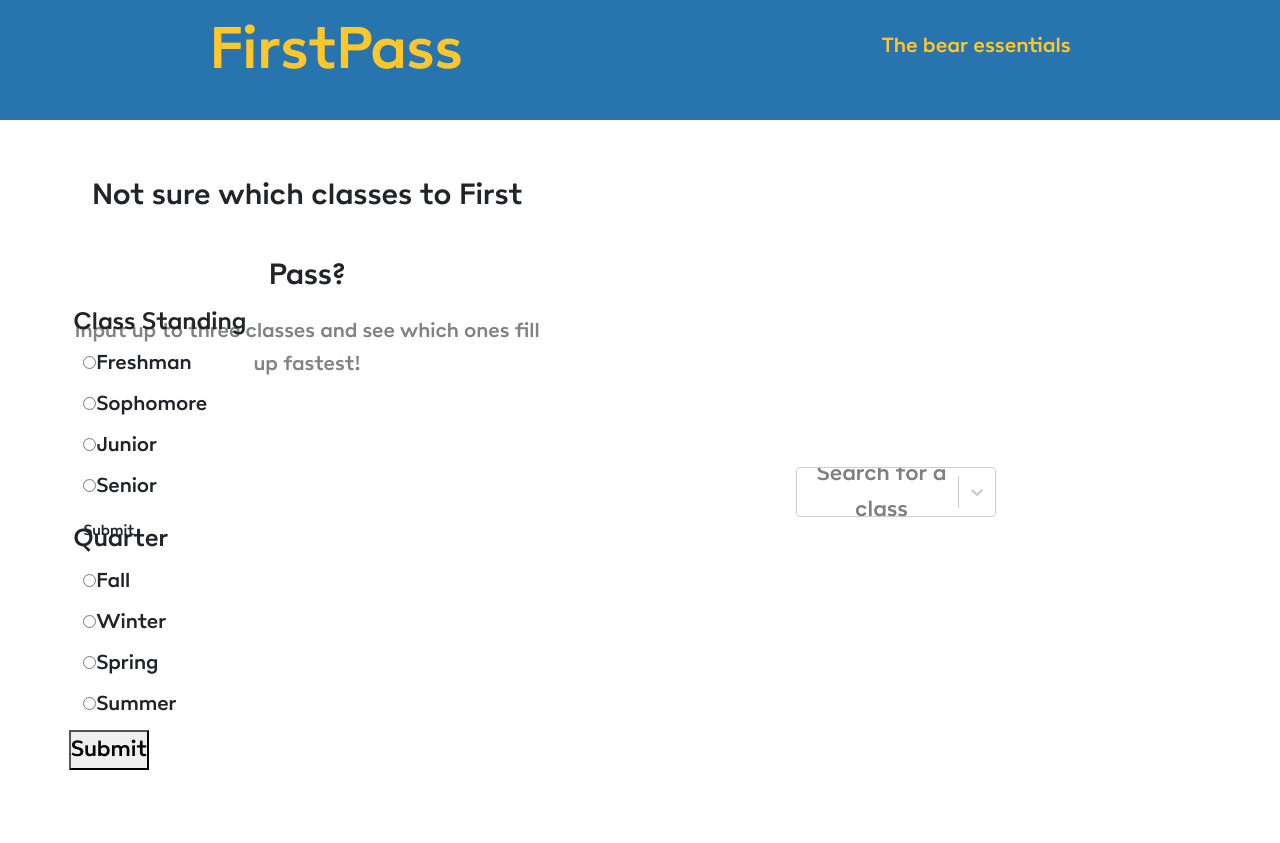
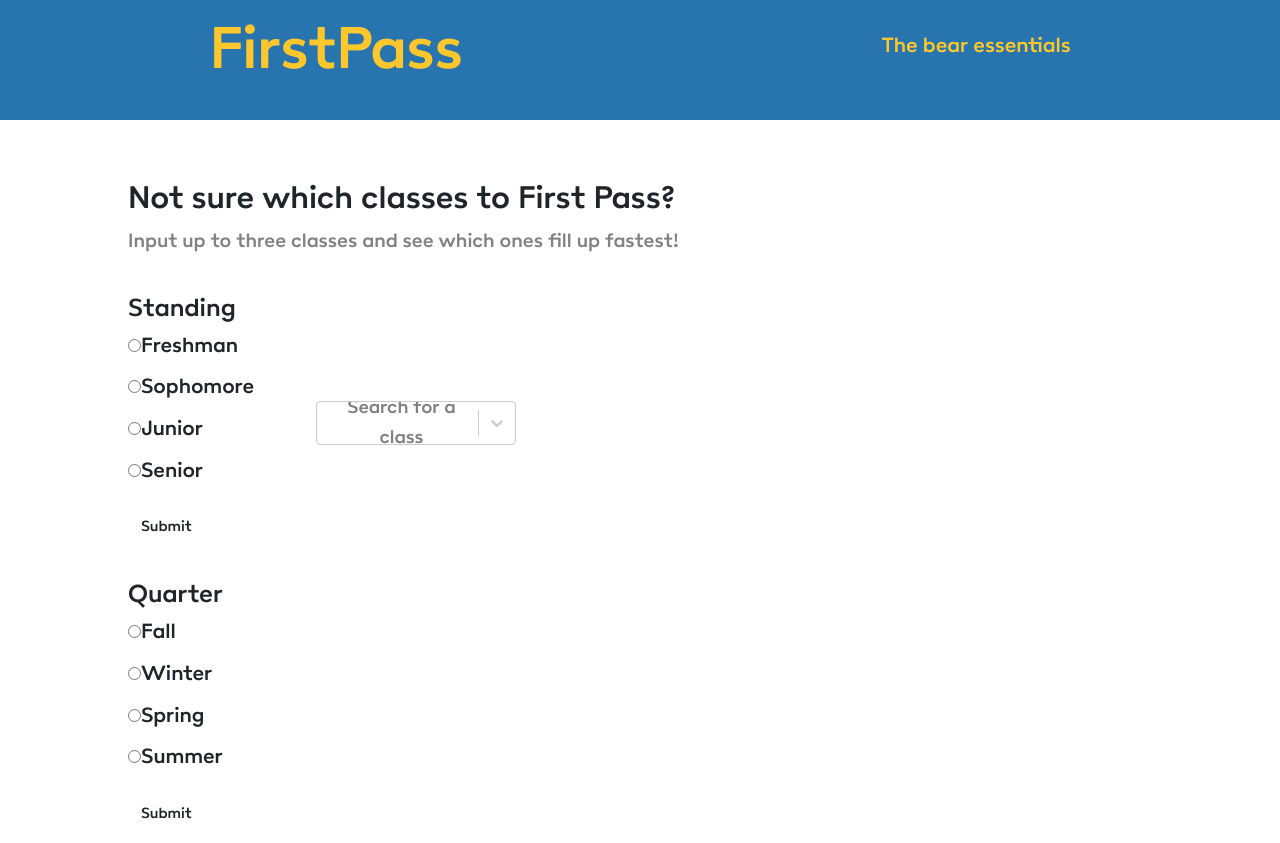
Before and after one commit to JiaminXu1019/FirstPass-1, a React (Create React App) app: page / in a window 1280 px wide. Before the commit the page ends 800 px from the top, so only its background shows below. Built offline with nearby package versions, Linux system fonts and the light colour scheme; the HTML template or start-up script is replaced by a standard one.

Commit message:
Use CSS grid to format the content

```diff
--- /dev/null
+++ b/src/components/Home.css
@@ -0,0 +1,16 @@
+.radio-buttons {
+    display:grid;
+    grid-template-columns: 12.5% 20%;
+    grid-row: auto auto;
+    grid-column-gap: 2.5%;
+    grid-row-gap: 20px;
+    padding-left: 10%;
+    padding-top: 2rem;
+}
+
+.radio-buttons .box{
+    display:flex;
+    justify-content: left;
+    font-size:40px;
+    font-family:sans-serif;
+  }
--- a/src/components/Home.js
+++ b/src/components/Home.js
@@ -9,7 +9,7 @@ import ClassDropdown from './classDropdown.js'
 import StandingRadioButton from './standing-radio-button.js'
 import QuarterRadioButton from './quarter-radio-button.js'
 import './myHeader.css'
-
+import './Home.css'
 
 
 const Home = () => {
@@ -21,12 +21,17 @@ const Home = () => {
 
           {/* <Checkboxes /> */}
 
-          <ClassDropdown />
-
-          <StandingRadioButton />
-
-          <QuarterRadioButton />
-
+          <div className="radio-buttons">
+            <div className="box">
+              <div className="radion-button-title">Standing</div>
+              <StandingRadioButton />
+            </div>
+            <div className="box"><ClassDropdown /></div>
+            <div className="box">
+              <div className="radion-button-title">Quarter</div>
+              <QuarterRadioButton />
+            </div>
+          </div>
         </div>
       );
 }
--- a/src/components/classDropdown.css
+++ b/src/components/classDropdown.css
@@ -206,19 +206,18 @@
 
 .container{
     position: relative;
-    width: 22vw;
-    height: 65vh;
+    width: 100%;
 
-    top: 29vh;
-    left: 20vw;
     align-content: center;
 
     overflow-x: hidden;
     overflow-y: auto;
+
+    font-size: 1.25rem;
 }
 
 .inside{
-    padding: 2vw;
+    padding: 0;
 }
 
 .input{
--- a/src/components/classDropdown.js
+++ b/src/components/classDropdown.js
@@ -33,10 +33,8 @@ class ClassDropdown extends React.Component {
     render() {
         console.log(this.state);
         return(
-            <div>
             <div className = "container">
                 <form className = "inside">
-                        <br />
                     <Select
                         placeholder="Search for a class"
                         isMulti
@@ -45,9 +43,7 @@ class ClassDropdown extends React.Component {
                         value={this.state.class1}
                         onChange={val => this.selectChange(val, "class1")}
                     />
-                        <br />
                 </form>
-                </div>
             </div>
         );
     }
--- a/src/components/myHeader.css
+++ b/src/components/myHeader.css
@@ -1,7 +1,7 @@
 .header{
     position: absolute;
     width: 100vw;
-    height: 15vh;
+    height: 120px;
 
     display: flex;
     flex-direction: column;
--- a/src/components/quarter-radio-button.css
+++ b/src/components/quarter-radio-button.css
@@ -1,7 +1,6 @@
 .radio2-container{
     width: 20vw;
     height: 25vh;
-    position: absolute;
     top: 70.75vh;
     left: 6.5vw;
 }
--- a/src/components/quarter-radio-button.js
+++ b/src/components/quarter-radio-button.js
@@ -1,5 +1,5 @@
 import React, { Component } from "react";
-import './quarter-radio-button.css';
+import './radio-button.css';
 
 class QuarterRadioButton extends Component {
   constructor() {
@@ -24,9 +24,9 @@ class QuarterRadioButton extends Component {
 
   render() {
     return (
-    <div className = "radio2-container">
-      <form onSubmit={this.formSubmit}>
-        <div className="radio2">
+    <div className = "radio-container">
+      <form id="form" onSubmit={this.formSubmit}>
+        <div className="radio">
           <label>
             <input
               type="radio"
@@ -37,7 +37,7 @@ class QuarterRadioButton extends Component {
             Fall
           </label>
         </div>
-        <div className="radio2">
+        <div className="radio">
           <label>
             <input
               type="radio"
@@ -48,7 +48,7 @@ class QuarterRadioButton extends Component {
             Winter
           </label>
         </div>
-        <div className="radio2">
+        <div className="radio">
           <label>
             <input
               type="radio"
@@ -59,7 +59,7 @@ class QuarterRadioButton extends Component {
             Spring
           </label>
         </div>
-        <div className="radio2">
+        <div className="radio">
           <label>
             <input
               type="radio"
@@ -73,7 +73,7 @@ class QuarterRadioButton extends Component {
         {/* <div className="selected">
           Selected option is : {this.state.selectedOption}
         </div> */}
-        <button className="btn2" type="submit">
+        <button className="btn" type="submit">
           Submit
         </button>
       </form>
--- /dev/null
+++ b/src/components/radio-button.css
@@ -0,0 +1,18 @@
+.radio-container{
+    width: 20vw;
+}
+
+.radio, .selected{
+    text-align: left;
+    font-size: 1.4rem;
+}
+
+#form {
+    text-align: left;
+}
+
+.radion-button-title{
+    font-size: 3.35vmin;
+    position: relative;
+    text-align: left;
+}
--- a/src/components/standing-radio-button.css
+++ /dev/null
@@ -1,17 +0,0 @@
-.radio-container{
-    width: 20vw;
-    height: 25vh;
-    position: absolute;
-    top: 43.5vh;
-    left: 6.5vw;
-}
-
-.radio, .selected{
-    text-align: left;
-    font-size: 2.75vmin;
-}
-
-.btn{
-    position: relative;
-    left: -8vw;
-}
--- a/src/components/standing-radio-button.js
+++ b/src/components/standing-radio-button.js
@@ -1,5 +1,5 @@
 import React, { Component } from "react";
-import './standing-radio-button.css';
+import './radio-button.css';
 
 class StandingRadioButton extends Component {
   constructor() {
@@ -25,7 +25,7 @@ class StandingRadioButton extends Component {
   render() {
     return (
     <div className = "radio-container">
-      <form onSubmit={this.formSubmit}>
+      <form id = "form" onSubmit={this.formSubmit}>
         <div className="radio">
           <label>
             <input
--- a/src/components/upperLeft.css
+++ b/src/components/upperLeft.css
@@ -1,34 +1,16 @@
 .description-container{
-    width: 40vw;
-    height: 15vh;
-    padding: 20px;
-    position: absolute;
-    left: 4vw;
-    top: 17vh;
+    width: 50%;
+    padding-top: 175px;
+    position: relative;
+    left: 10%;
+    text-align: left;
   }
 
   .top-text{
-    font-size: 4.0vmin;
-    line-height: 10.0vmin;
+    font-size: 2.125rem;
   }
 
   .bottom-text{
-    font-size: 2.75vmin;
+    font-size: 1.3125rem;
     color: #828282;
   }
-
-  .standing{
-    font-size: 3.35vmin;
-    position: absolute;
-    left: 1.75vw;
-    top: 21vh;
-    text-align: left;
-  }
-
-  .quarter{
-    font-size: 3.35vmin;
-    position: absolute;
-    left: 1.75vw;
-    top: 48vh;
-    text-align: left;
-  }
--- a/src/components/upperLeft.js
+++ b/src/components/upperLeft.js
@@ -6,8 +6,8 @@ function UpperLeft() {
         <div className="description-container">
             <div className="top-text">Not sure which classes to First Pass?</div>
             <div className="bottom-text">Input up to three classes and see which ones fill up fastest!</div>
-	        <div className="standing">Class Standing</div>
-            <div className="quarter">Quarter</div>
+	        {/* <div className="standing">Class Standing</div>
+            <div className="quarter">Quarter</div>    */}
         </div>
   )
 }
```
Lines whose indentation alone changed are shown as unchanged.
